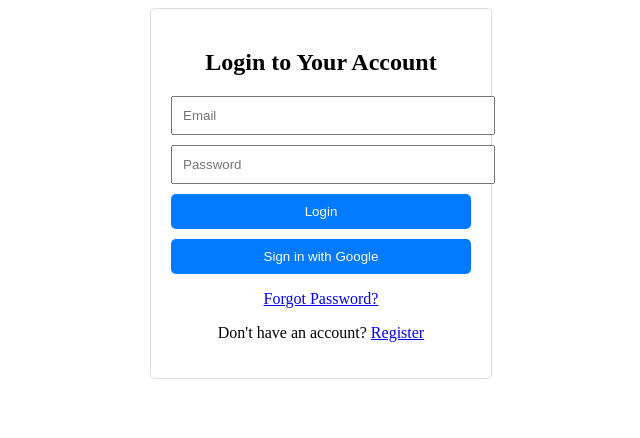
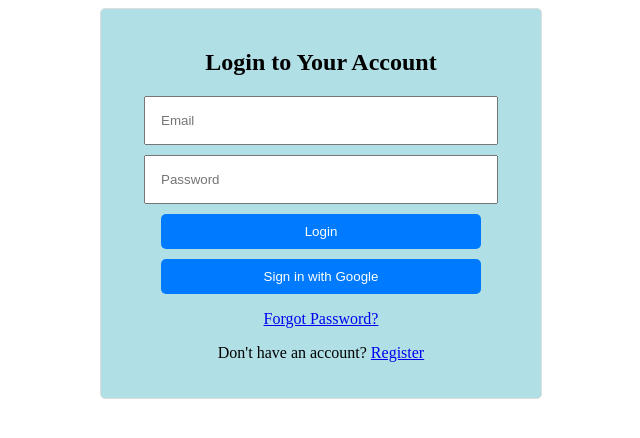
Before and after one commit to Egurukul-Apps/Ecommerce-app, a React (Create React App) app: page /login in a window 1280 px wide. Shown: the top 438 px of the page, without its empty margins (319-959 px from the left). Built offline with nearby package versions, Linux system fonts and the light colour scheme; no server answers.

Commit message:
product details

```diff
--- a/src/App.js
+++ b/src/App.js
@@ -1,7 +1,7 @@
 // src/App.js
 
 import React from 'react';
-import { BrowserRouter as Router } from 'react-router-dom';
+import { BrowserRouter as Router, Route, Routes } from 'react-router-dom';
 import { GoogleOAuthProvider } from '@react-oauth/google';
 import AppRoutes from './routes/AppRoutes';
 import './App.css';
--- a/src/pages/Login/Login.css
+++ b/src/pages/Login/Login.css
@@ -1,19 +1,21 @@
+
 .login-form {
-    max-width: 300px;
+    max-width: 400px;
     margin: 0 auto;
     padding: 20px;
     border: 1px solid #ddd;
     border-radius: 5px;
+    background-color: powderblue;
   }
 
   .login-form input {
-    width: 100%;
-    padding: 10px;
+    width: 80%;
+    padding: 15px;
     margin-bottom: 10px;
   }
 
   .login-form button {
-    width: 100%;
+    width: 80%;
     padding: 10px;
     background-color: #007bff;
     color: white;
--- a/src/pages/Login/Login.js
+++ b/src/pages/Login/Login.js
@@ -31,7 +31,6 @@ function Login() {
         navigate('/'); // Redirect to home page after Google login
       } catch (error) {
         console.error('Google login failed', error);
-        // Handle Google login error
       }
     },
     onError: () => console.log('Google Login Failed'),
--- /dev/null
+++ b/src/pages/Products/ProductDetails.js
@@ -0,0 +1,31 @@
+import React, { useEffect, useState } from 'react';
+import axios from 'axios';
+import { useParams } from 'react-router-dom';
+import { API_ENDPOINTS } from '../../config';
+
+const ProductDetails = () => {
+  const { id } = useParams();
+  const [product, setProduct] = useState(null);
+
+  useEffect(() => {
+    axios.get(`${API_ENDPOINTS.PRODUCTS}/${id}`)
+      .then(response => setProduct(response.data))
+      .catch(error => console.error('Error fetching product:', error));
+  }, [id]);
+
+  if (!product) {
+    return <div>Loading...</div>;
+  }
+
+  return (
+    <div className="product-details">
+      <img src={product.image} alt={product.title} />
+      <h2>{product.title}</h2>
+      <p>{product.description}</p>
+      <p>${product.price}</p>
+      <button>Add to Cart</button>
+    </div>
+  );
+};
+
+export default ProductDetails;
--- a/src/pages/Products/Products.css
+++ b/src/pages/Products/Products.css
@@ -14,7 +14,7 @@
     padding: 20px;
     border-radius: 8px;
     box-shadow: 0 2px 5px rgba(0, 0, 0, 0.1);
-    width: calc(25% - 20px); /* Adjust for a responsive layout */
+    width: calc(25% - 20px);
   }
 
   .product-card img {
--- a/src/pages/Products/Products.js
+++ b/src/pages/Products/Products.js
@@ -1,16 +1,23 @@
 import React, { useEffect, useState } from 'react';
 import axios from 'axios';
 import { API_ENDPOINTS } from '../../config';
+import { useNavigate } from 'react-router-dom';
 import './Products.css';
 
 const Products = () => {
   const [products, setProducts] = useState([]);
+  const navigate = useNavigate();
+
 
   useEffect(() => {
     axios.get(API_ENDPOINTS.PRODUCTS)
       .then(response => setProducts(response.data))
       .catch(error => console.error('Error fetching products:', error));
   }, []);
+
+  const viewDetails = (id) => {
+    navigate(`/product/${id}`);
+  };
 
   return (
     <div className="products-page">
@@ -21,6 +28,7 @@ const Products = () => {
             <img src={product.image} alt={product.title} />
             <h3>{product.title}</h3>
             <p>${product.price}</p>
+            <button onClick={() => viewDetails(product.id)}>View Details</button>
           </div>
         ))}
       </div>
--- a/src/routes/AppRoutes.js
+++ b/src/routes/AppRoutes.js
@@ -8,6 +8,7 @@ import ForgotPassword from '../pages/ForgotPassword/ForgotPassword';
 import Profile from '../pages/Profile/Profile';
 import Settings from '../pages/Settings/Settings';
 import Products from '../pages/Products/Products';
+import ProductDetails from '../pages/Products/ProductDetails';
 
 const PrivateRoute = ({ children }) => {
   const isAuthenticated = useSelector((state) => state.auth.isAuthenticated);
@@ -27,6 +28,7 @@ const AppRoutes = () => (
       <Route path="profile" element={<Profile />} />
       <Route path="settings" element={<Settings />} />
       <Route path="products" element={<Products />} />
+      <Route path="products/:id" element={<ProductDetails />} />
     </Route>
     <Route path="/" element={<Navigate to="/dashboard" replace />} />
   </Routes>
```
Also changed, not shown: 1 other file (tests, documents, lock files or other folders).
